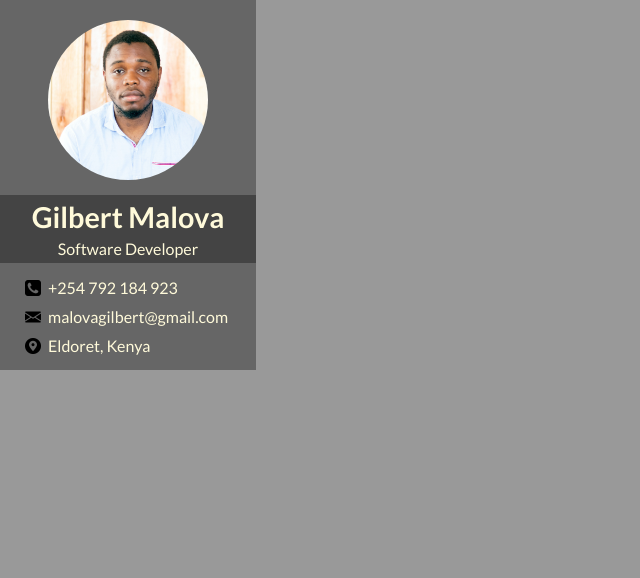
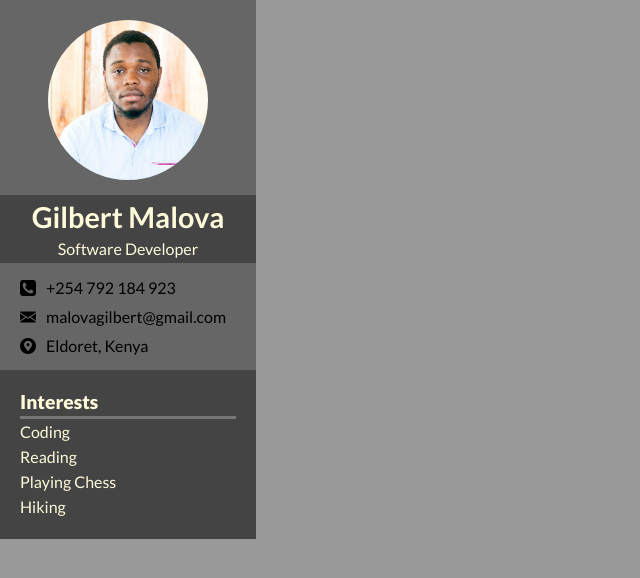
Before and after one commit to maloPRO/project-cv, a React (Create React App) app: page / in a window 1280 px wide. Shown: the top 578 px of the page, without its empty margins (0-640 px from the left). Built offline with nearby package versions, Linux system fonts and the light colour scheme.

Commit message:
working progress

```diff
--- a/src/components/contacts.js
+++ b/src/components/contacts.js
@@ -20,9 +20,9 @@ class Contacts extends Component {
   render() {
     return (
       <div className="contactInfo">
-        <p> <img className="icons" src={telIcon} alt=''></img> {this.props.contacts.tel}</p>
-        <p><img className="icons" src={mailIcon} alt=''></img>{this.props.contacts.email}</p>
-        <p> <img className="icons" src={adressIcon} alt=''></img> {this.props.contacts.address}</p>
+        <p> <div><img className="icons" src={telIcon} alt=''></img></div> {this.props.contacts.tel}</p>
+        <p><div><img className="icons" src={mailIcon} alt=''></img></div>{this.props.contacts.email}</p>
+        <p><div><img className="icons" src={adressIcon} alt=''></img></div>{this.props.contacts.address}</p>
       </div>
     )
   }
--- a/src/index.js
+++ b/src/index.js
@@ -3,10 +3,11 @@ import ReactDOM from 'react-dom/client';
 import PersonalInfo from './components/personal';
 import './styles/index.css';
 import Contacts from './components/contacts';
+import Interests from './components/interests';
 
 const user = {
   name: 'Gilbert Malova',
-  title: 'Software Developer'
+  title: 'Software Developer',
 }
 
 const contacts = {
@@ -15,12 +16,16 @@ const contacts = {
   address: 'Eldoret, Kenya',
 }
 
+const interests = ['Coding', 'Reading', 'Playing Chess', 'Hiking'];
+
+
 const root = ReactDOM.createRoot(document.getElementById('root'));
 root.render(
   <React.StrictMode>
     <div className='left'>
       <PersonalInfo user = {user}/>
       <Contacts contacts = {contacts} />
+      <Interests interests = {interests} />
     </div>
     <div className='right'>
     </div>
--- a/src/styles/personalInfo.css
+++ b/src/styles/personalInfo.css
@@ -29,21 +29,22 @@
 
 .contactInfo {
   background-color: #666;
-  padding: 10px;
+  padding: 10px 0;
 }
-.contactInfo p {
-  padding: 5px 15px ;
-  color: #fffada;
+
+.contactInfo p{
+  padding: 5px 20px;
+  color: #000;
   display: flex;
+}
+.contactInfo div {
+  display: grid;
   align-items: center;
+  justify-content: center;
+  padding-right: 10px;
 }
 .icons {
   width: 1rem;
-  margin-right: 7px;
+  height: 1rem;
+
 }
-h3 {
-  text-align: center;
-  padding-top: 20px;
-  padding-bottom: 5px;
-  color: #fffada;
-}
```
Also changed, not shown: src/components/about.js (deleted).
